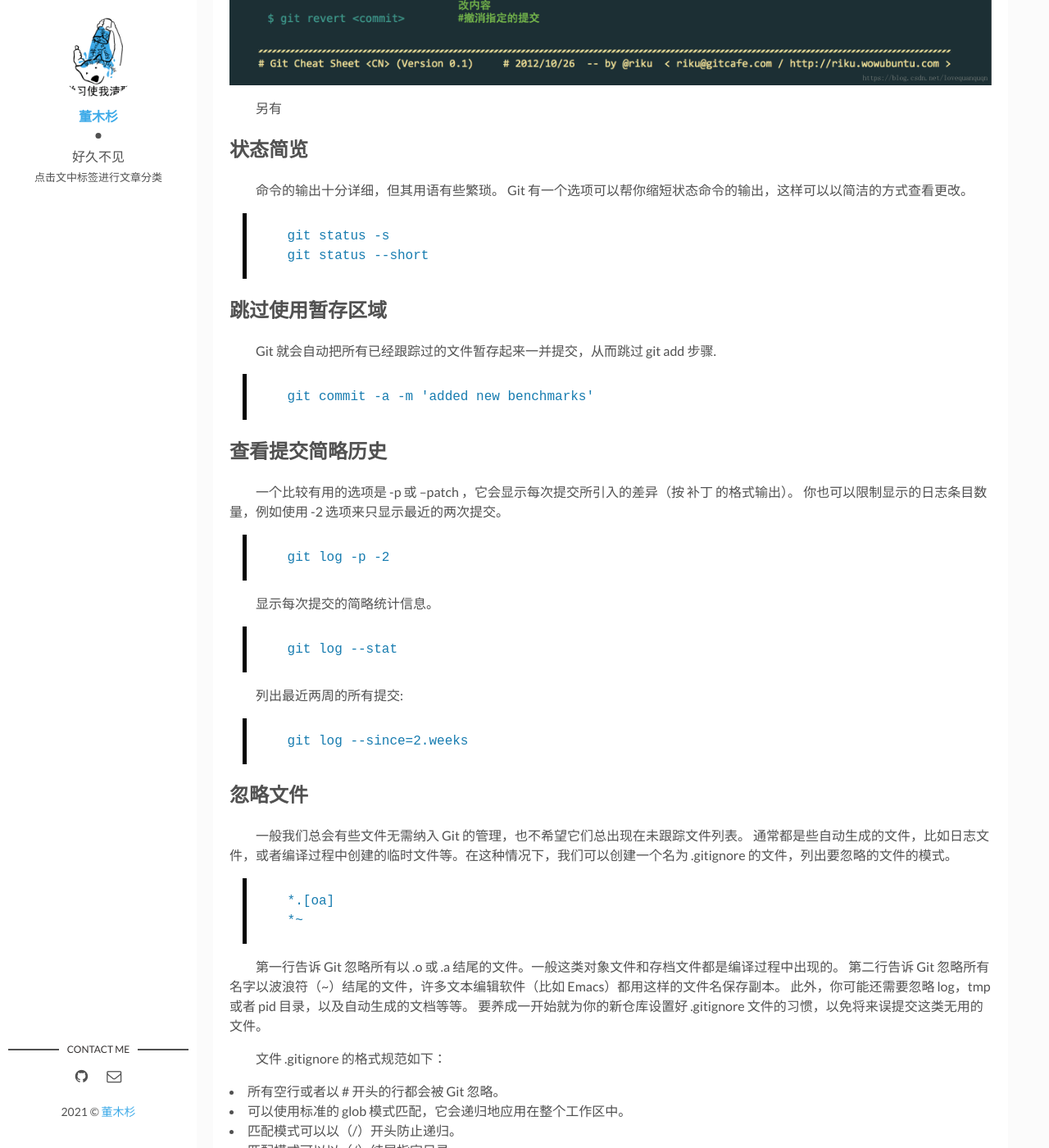
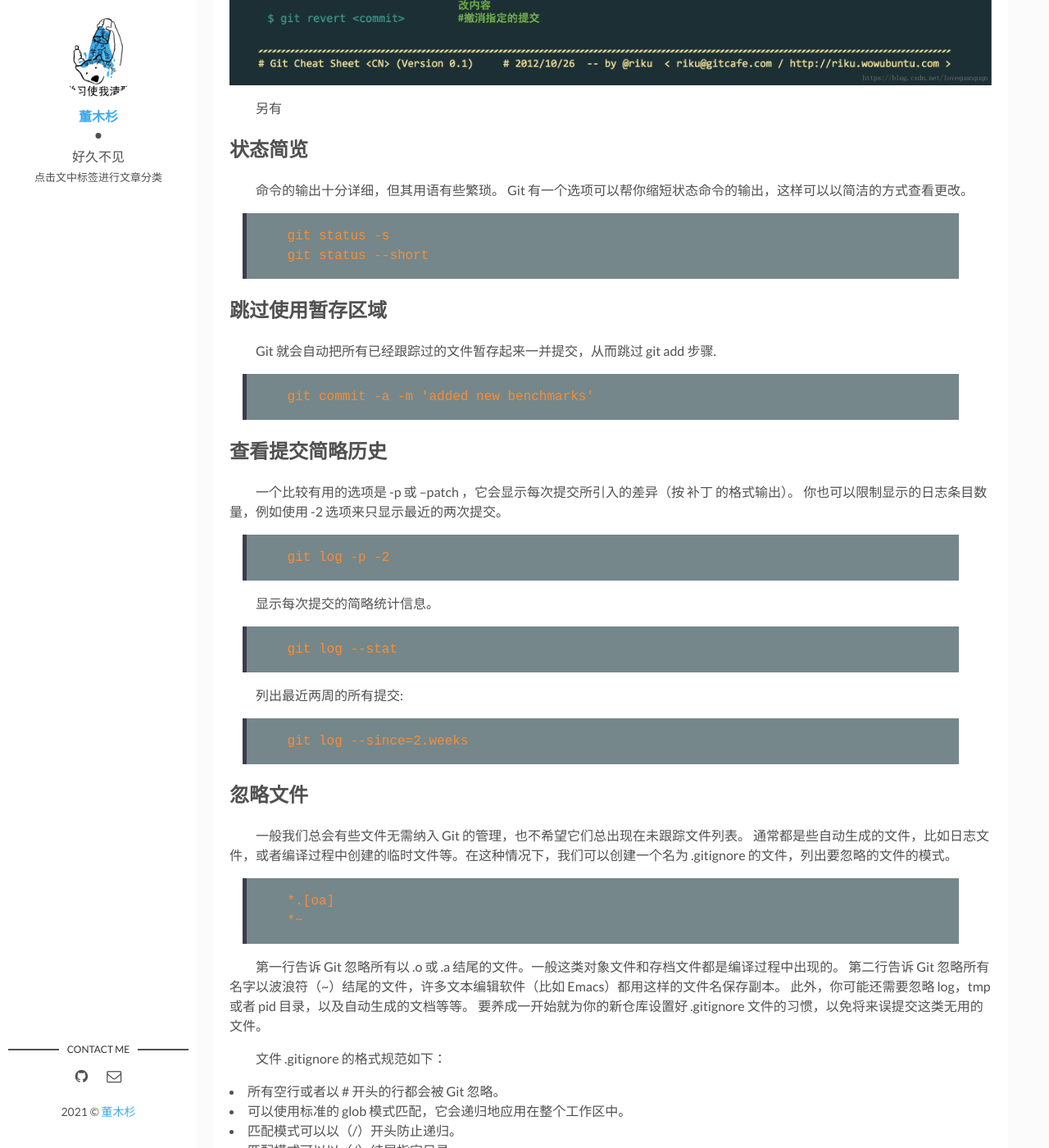
Before and after one commit to doctormus/doctormus.github.io, a Jekyll site: the page built from _posts/2021-01-24-writting6.md, in a window 1280 px wide and 1400 px high, scrolled down 1248 px. Shown: the whole window at 82% size. Built offline with Jekyll 4.4.1, drawn with Linux system fonts in a browser that asks for light colours.

Commit message:
change colors

```diff
--- a/assets/css/main.css
+++ b/assets/css/main.css
@@ -145,7 +145,7 @@ samp {
   font-size: 1em;
   /* 2 */
   font-style: normal;
-  color: #177cb0;
+  color: #FA8C35;
 }
 
 /**
@@ -803,11 +803,11 @@ img + em {
 }
 
 blockquote {
-  border-left: 5px solid #000;
+  border-left: 5px solid #3D3B4F;
   padding-left: 1.1rem;
   margin-left: 1rem;
   font-style: normal;
-  color: #758A99;
+  background-color: #75878A;
 }
 
 pre {
@@ -816,7 +816,6 @@ pre {
   white-space: pre-wrap;
   word-wrap: break-word;
   word-break: break-all;
-
 }
 
 pre code {
```
